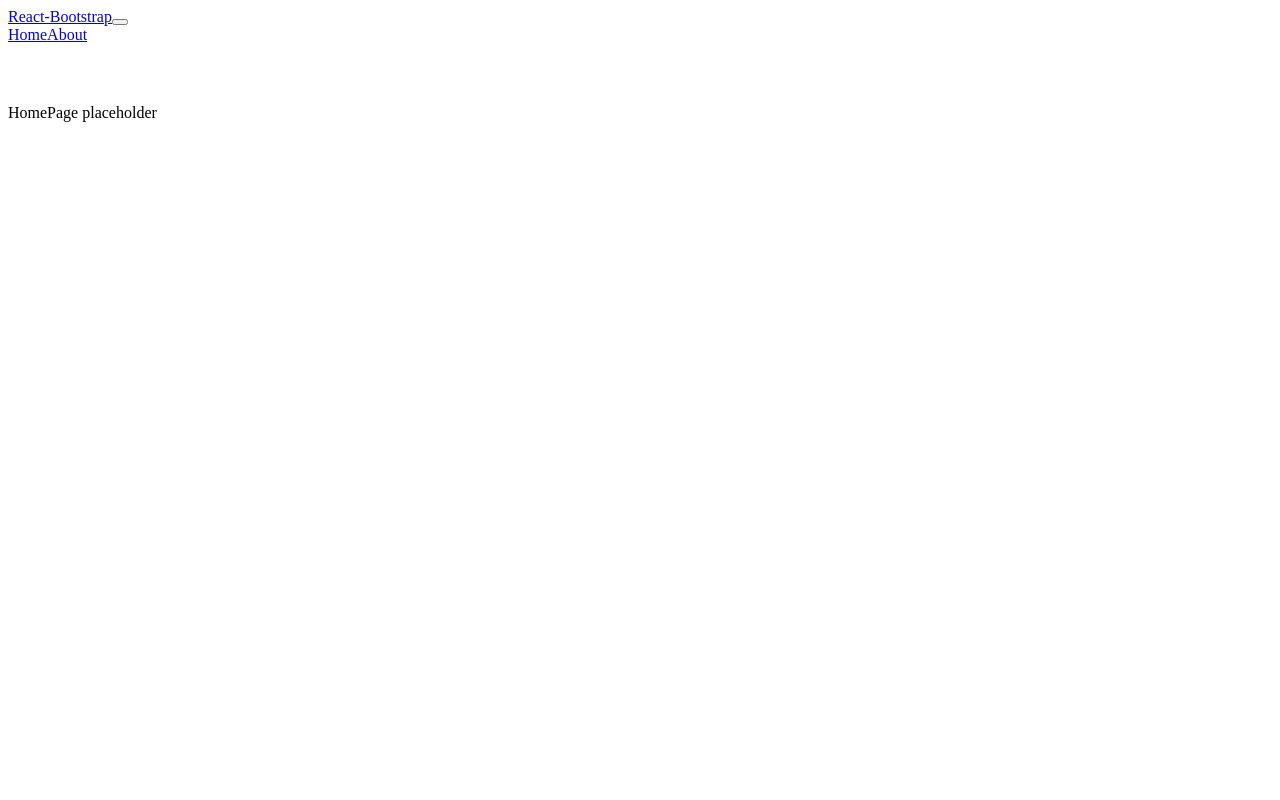
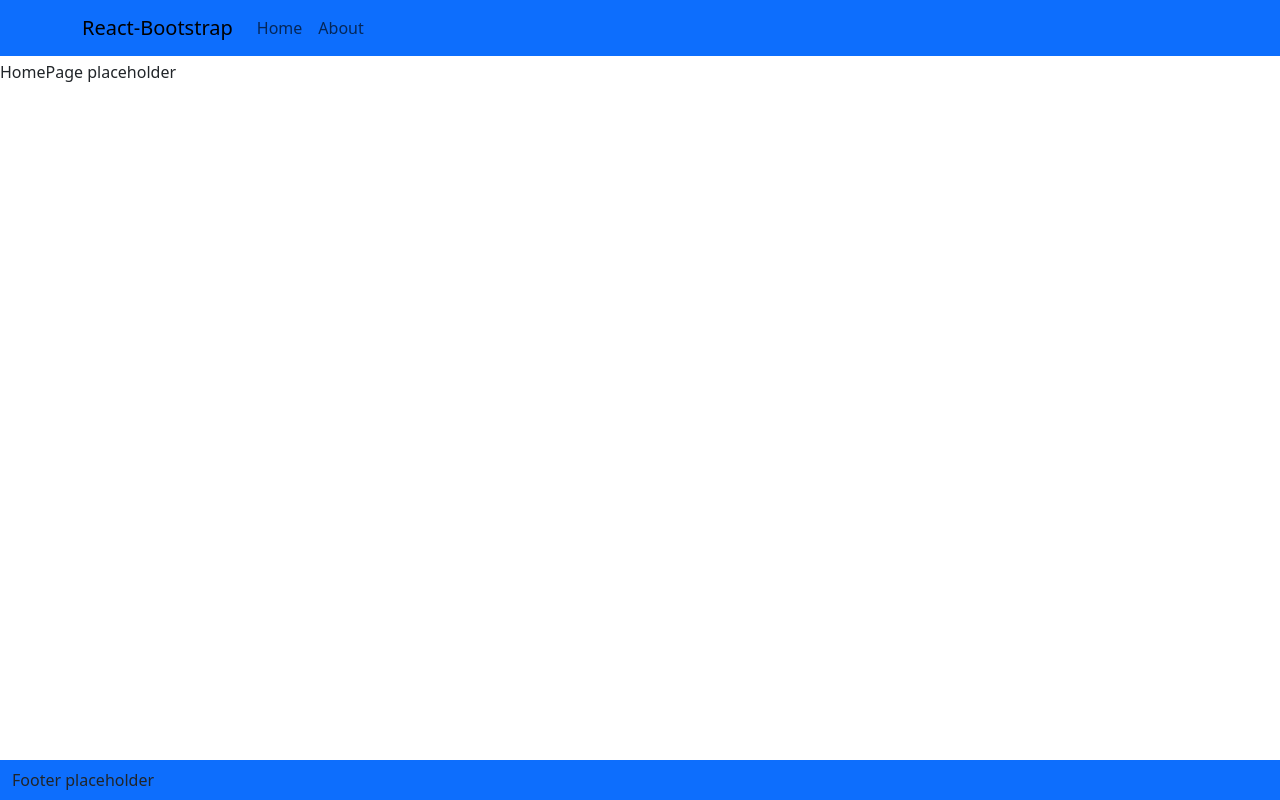
Before and after one commit to jvalliswalker/Portfolio, a React (Vite) app: page / in a window 1280 px wide. Built offline with nearby package versions, Linux system fonts and the light colour scheme.

Commit message:
add footer to app

```diff
--- a/src/App.jsx
+++ b/src/App.jsx
@@ -1,11 +1,14 @@
 import { Outlet } from "react-router-dom";
 import Header from "./components/Header.jsx";
+import Footer from "./components/Footer.jsx";
+import "bootstrap/dist/css/bootstrap.min.css";
 
 function App() {
   return (
     <>
       <Header />
       <Outlet />
+      <Footer />
     </>
   );
 }
```
